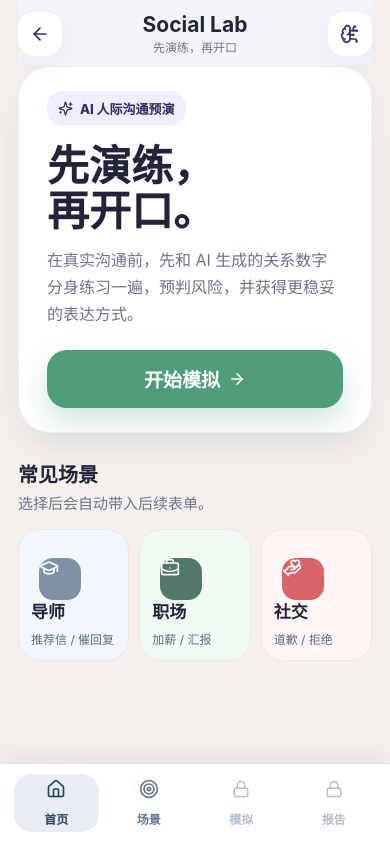
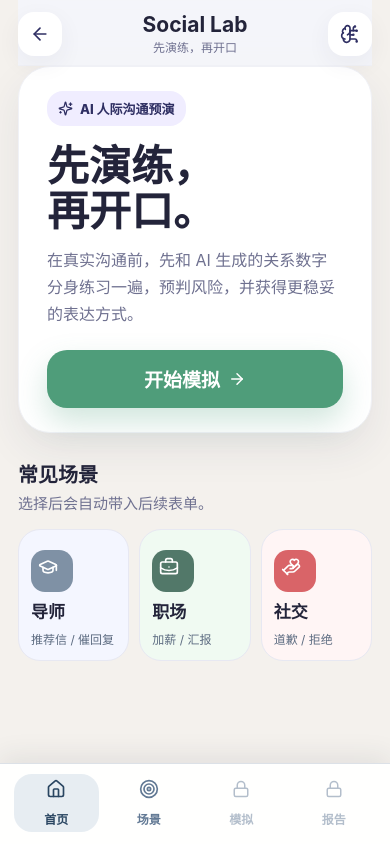
Before and after one commit to xihe159/social-lab, a Next.js app: page /social-lab/ in a window 390 px wide. Built offline with nearby package versions, Linux system fonts and the light colour scheme.

Commit message:
merge backend updates with frontend integration

```diff
--- a/app/globals.css
+++ b/app/globals.css
@@ -1305,7 +1305,10 @@ textarea:focus {
     width: 42px;
     height: 42px;
     border-radius: 14px;
-    transform: translate(8px, 8px);
+  }
+
+  .landing-screen .scenario-icon svg {
+    transform: translate(7px, 7px);
   }
 
   .screen-heading {
```
